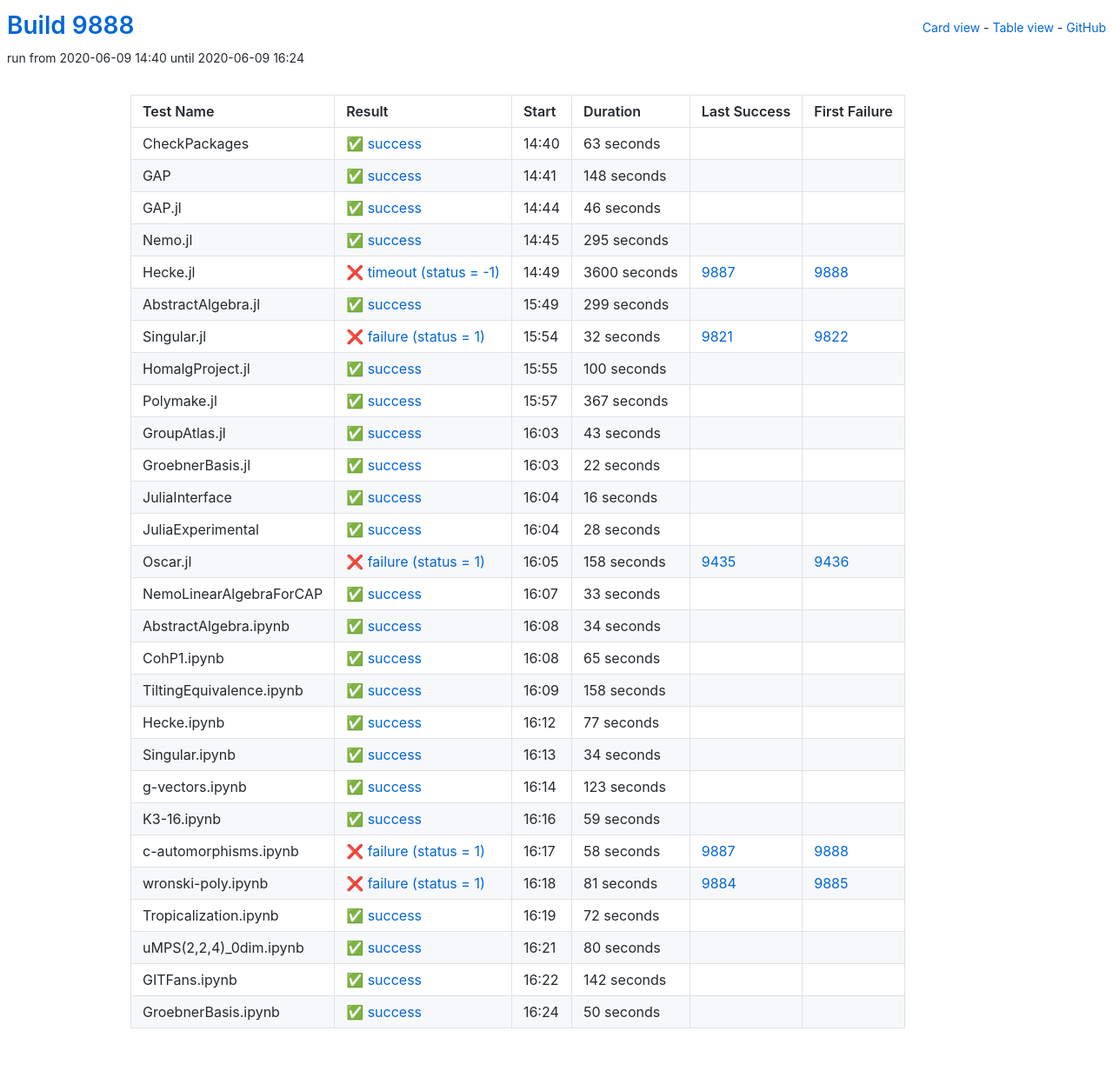
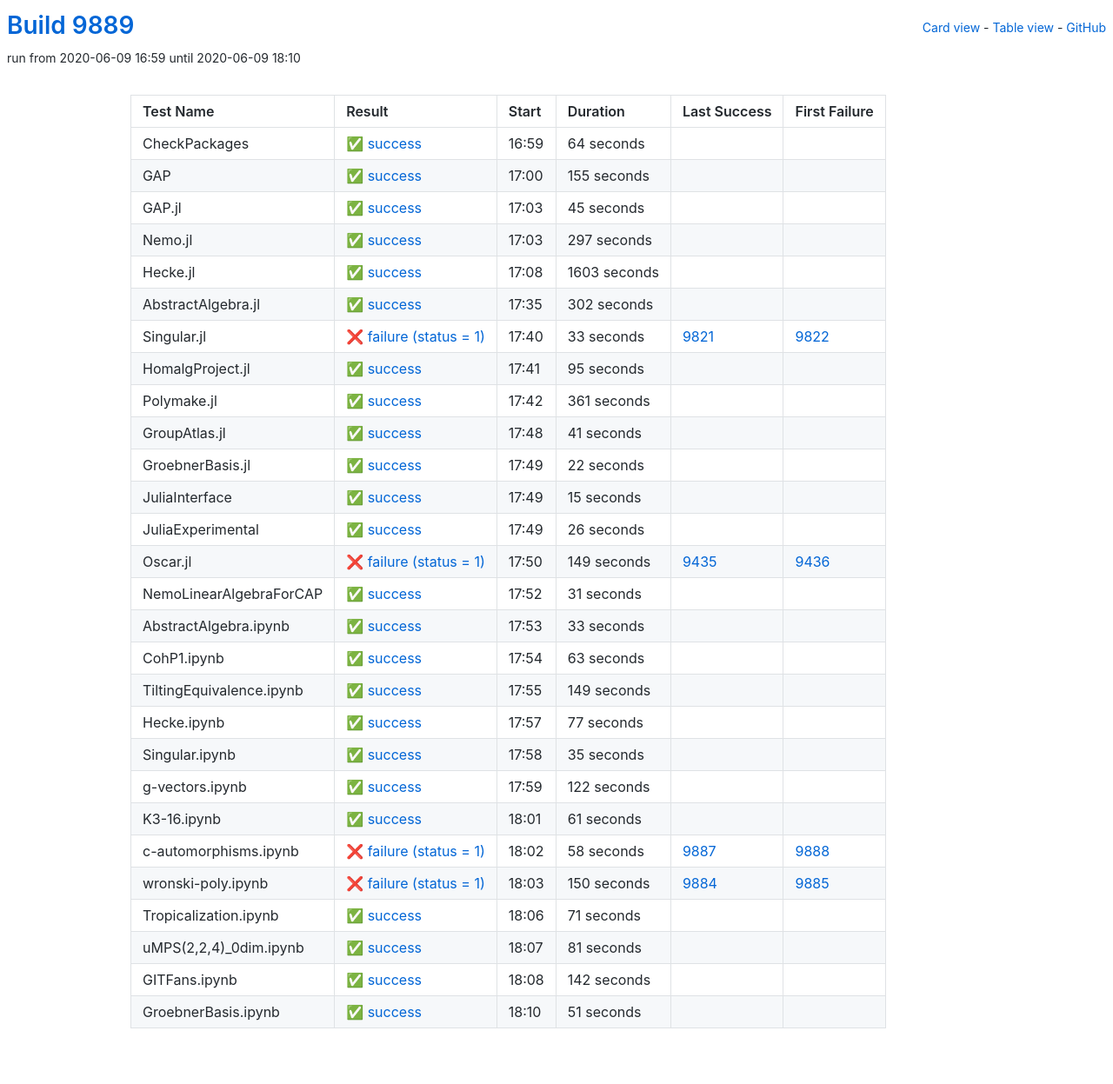
Before and after one commit to oscar-system/oscar-ci-status, a Jekyll site: the page built from table.html, in a window 1280 px wide. Shown: the whole page at 87% size. Built offline with Jekyll 4.4.1, drawn with Linux system fonts in a browser that asks for light colours.

Commit message:
Build 9889

```diff
--- a/_data/ci.yml
+++ b/_data/ci.yml
@@ -1,125 +1,125 @@
-build: 9888
-build_url: https://oscarci.mathematik.uni-kl.de/job/oscar/9888/
+build: 9889
+build_url: https://oscarci.mathematik.uni-kl.de/job/oscar/9889/
 job: oscar
 tests:
-- duration: 63
+- duration: 64
   exitcode: 0
   first_failure: false
   first_failure_url: null
   id: checkpackages
   last_success: false
   last_success_url: null
-  log: https://oscarci.mathematik.uni-kl.de/job/oscar/9888/artifact/logs/build-9888/CheckPackages.log
+  log: https://oscarci.mathematik.uni-kl.de/job/oscar/9889/artifact/logs/build-9889/CheckPackages.log
   name: CheckPackages
-  start: 2020-06-09 14:40
+  start: 2020-06-09 16:59
   status: success
   success: true
-- duration: 148
+- duration: 155
   exitcode: 0
   first_failure: false
   first_failure_url: null
   id: gap
   last_success: false
   last_success_url: null
-  log: https://oscarci.mathematik.uni-kl.de/job/oscar/9888/artifact/logs/build-9888/GAP.log
+  log: https://oscarci.mathematik.uni-kl.de/job/oscar/9889/artifact/logs/build-9889/GAP.log
   name: GAP
-  start: 2020-06-09 14:41
+  start: 2020-06-09 17:00
   status: success
   success: true
-- duration: 46
+- duration: 45
   exitcode: 0
   first_failure: false
   first_failure_url: null
   id: gap-jl
   last_success: false
   last_success_url: null
-  log: https://oscarci.mathematik.uni-kl.de/job/oscar/9888/artifact/logs/build-9888/GAP.jl.log
+  log: https://oscarci.mathematik.uni-kl.de/job/oscar/9889/artifact/logs/build-9889/GAP.jl.log
   name: GAP.jl
-  start: 2020-06-09 14:44
+  start: 2020-06-09 17:03
   status: success
   success: true
-- duration: 295
+- duration: 297
   exitcode: 0
   first_failure: false
   first_failure_url: null
   id: nemo-jl
   last_success: false
   last_success_url: null
-  log: https://oscarci.mathematik.uni-kl.de/job/oscar/9888/artifact/logs/build-9888/Nemo.jl.log
+  log: https://oscarci.mathematik.uni-kl.de/job/oscar/9889/artifact/logs/build-9889/Nemo.jl.log
   name: Nemo.jl
-  start: 2020-06-09 14:45
+  start: 2020-06-09 17:03
   status: success
   success: true
-- duration: 3600
-  exitcode: -1
-  first_failure: 9888
-  first_failure_url: https://oscarci.mathematik.uni-kl.de/job/oscar/9888/
+- duration: 1603
+  exitcode: 0
+  first_failure: false
+  first_failure_url: null
   id: hecke-jl
-  last_success: 9887
-  last_success_url: https://oscarci.mathematik.uni-kl.de/job/oscar/9887/
-  log: https://oscarci.mathematik.uni-kl.de/job/oscar/9888/artifact/logs/build-9888/Hecke.jl.log
+  last_success: false
+  last_success_url: null
+  log: https://oscarci.mathematik.uni-kl.de/job/oscar/9889/artifact/logs/build-9889/Hecke.jl.log
   name: Hecke.jl
-  start: 2020-06-09 14:49
-  status: timeout
-  success: false
-- duration: 299
+  start: 2020-06-09 17:08
+  status: success
+  success: true
+- duration: 302
   exitcode: 0
   first_failure: false
   first_failure_url: null
   id: abstractalgebra-jl
   last_success: false
   last_success_url: null
-  log: https://oscarci.mathematik.uni-kl.de/job/oscar/9888/artifact/logs/build-9888/AbstractAlgebra.jl.log
+  log: https://oscarci.mathematik.uni-kl.de/job/oscar/9889/artifact/logs/build-9889/AbstractAlgebra.jl.log
   name: AbstractAlgebra.jl
-  start: 2020-06-09 15:49
+  start: 2020-06-09 17:35
   status: success
   success: true
-- duration: 32
+- duration: 33
   exitcode: 1
   first_failure: 9822
   first_failure_url: https://oscarci.mathematik.uni-kl.de/job/oscar/9822/
   id: singular-jl
   last_success: 9821
   last_success_url: https://oscarci.mathematik.uni-kl.de/job/oscar/9821/
-  log: https://oscarci.mathematik.uni-kl.de/job/oscar/9888/artifact/logs/build-9888/Singular.jl.log
+  log: https://oscarci.mathematik.uni-kl.de/job/oscar/9889/artifact/logs/build-9889/Singular.jl.log
   name: Singular.jl
-  start: 2020-06-09 15:54
+  start: 2020-06-09 17:40
   status: failure
   success: false
-- duration: 100
+- duration: 95
   exitcode: 0
   first_failure: false
   first_failure_url: null
   id: homalgproject-jl
   last_success: false
   last_success_url: null
-  log: https://oscarci.mathematik.uni-kl.de/job/oscar/9888/artifact/logs/build-9888/HomalgProject.jl.log
+  log: https://oscarci.mathematik.uni-kl.de/job/oscar/9889/artifact/logs/build-9889/HomalgProject.jl.log
   name: HomalgProject.jl
-  start: 2020-06-09 15:55
+  start: 2020-06-09 17:41
   status: success
   success: true
-- duration: 367
+- duration: 361
   exitcode: 0
   first_failure: false
   first_failure_url: null
   id: polymake-jl
   last_success: false
   last_success_url: null
-  log: https://oscarci.mathematik.uni-kl.de/job/oscar/9888/artifact/logs/build-9888/Polymake.jl.log
+  log: https://oscarci.mathematik.uni-kl.de/job/oscar/9889/artifact/logs/build-9889/Polymake.jl.log
   name: Polymake.jl
-  start: 2020-06-09 15:57
+  start: 2020-06-09 17:42
   status: success
   success: true
-- duration: 43
+- duration: 41
   exitcode: 0
   first_failure: false
   first_failure_url: null
   id: groupatlas-jl
   last_success: false
   last_success_url: null
-  log: https://oscarci.mathematik.uni-kl.de/job/oscar/9888/artifact/logs/build-9888/GroupAtlas.jl.log
+  log: https://oscarci.mathematik.uni-kl.de/job/oscar/9889/artifact/logs/build-9889/GroupAtlas.jl.log
   name: GroupAtlas.jl
-  start: 2020-06-09 16:03
+  start: 2020-06-09 17:48
   status: success
   success: true
 - duration: 22
@@ -129,93 +129,93 @@ tests:
   id: groebnerbasis-jl
   last_success: false
   last_success_url: null
-  log: https://oscarci.mathematik.uni-kl.de/job/oscar/9888/artifact/logs/build-9888/GroebnerBasis.jl.log
+  log: https://oscarci.mathematik.uni-kl.de/job/oscar/9889/artifact/logs/build-9889/GroebnerBasis.jl.log
   name: GroebnerBasis.jl
-  start: 2020-06-09 16:03
+  start: 2020-06-09 17:49
   status: success
   success: true
-- duration: 16
+- duration: 15
   exitcode: 0
   first_failure: false
   first_failure_url: null
   id: juliainterface
   last_success: false
   last_success_url: null
-  log: https://oscarci.mathematik.uni-kl.de/job/oscar/9888/artifact/logs/build-9888/JuliaInterface.log
+  log: https://oscarci.mathematik.uni-kl.de/job/oscar/9889/artifact/logs/build-9889/JuliaInterface.log
   name: JuliaInterface
-  start: 2020-06-09 16:04
+  start: 2020-06-09 17:49
   status: success
   success: true
-- duration: 28
+- duration: 26
   exitcode: 0
   first_failure: false
   first_failure_url: null
   id: juliaexperimental
   last_success: false
   last_success_url: null
-  log: https://oscarci.mathematik.uni-kl.de/job/oscar/9888/artifact/logs/build-9888/JuliaExperimental.log
+  log: https://oscarci.mathematik.uni-kl.de/job/oscar/9889/artifact/logs/build-9889/JuliaExperimental.log
   name: JuliaExperimental
-  start: 2020-06-09 16:04
+  start: 2020-06-09 17:49
   status: success
   success: true
-- duration: 158
+- duration: 149
   exitcode: 1
   first_failure: 9436
   first_failure_url: https://oscarci.mathematik.uni-kl.de/job/oscar/9436/
   id: oscar-jl
   last_success: 9435
   last_success_url: https://oscarci.mathematik.uni-kl.de/job/oscar/9435/
-  log: https://oscarci.mathematik.uni-kl.de/job/oscar/9888/artifact/logs/build-9888/Oscar.jl.log
+  log: https://oscarci.mathematik.uni-kl.de/job/oscar/9889/artifact/logs/build-9889/Oscar.jl.log
   name: Oscar.jl
-  start: 2020-06-09 16:05
+  start: 2020-06-09 17:50
   status: failure
   success: false
-- duration: 33
+- duration: 31
   exitcode: 0
   first_failure: false
   first_failure_url: null
   id: nemolinearalgebraforcap
   last_success: false
   last_success_url: null
-  log: https://oscarci.mathematik.uni-kl.de/job/oscar/9888/artifact/logs/build-9888/NemoLinearAlgebraForCAP.log
+  log: https://oscarci.mathematik.uni-kl.de/job/oscar/9889/artifact/logs/build-9889/NemoLinearAlgebraForCAP.log
   name: NemoLinearAlgebraForCAP
-  start: 2020-06-09 16:07
+  start: 2020-06-09 17:52
   status: success
   success: true
-- duration: 34
+- duration: 33
   exitcode: 0
   first_failure: false
   first_failure_url: null
   id: abstractalgebra-ipynb
   last_success: false
   last_success_url: null
-  log: https://oscarci.mathematik.uni-kl.de/job/oscar/9888/artifact/logs/build-9888/AbstractAlgebra.ipynb.log
+  log: https://oscarci.mathematik.uni-kl.de/job/oscar/9889/artifact/logs/build-9889/AbstractAlgebra.ipynb.log
   name: AbstractAlgebra.ipynb
-  start: 2020-06-09 16:08
+  start: 2020-06-09 17:53
   status: success
   success: true
-- duration: 65
+- duration: 63
   exitcode: 0
   first_failure: false
   first_failure_url: null
   id: cohp1-ipynb
   last_success: false
   last_success_url: null
-  log: https://oscarci.mathematik.uni-kl.de/job/oscar/9888/artifact/logs/build-9888/CohP1.ipynb.log
+  log: https://oscarci.mathematik.uni-kl.de/job/oscar/9889/artifact/logs/build-9889/CohP1.ipynb.log
   name: CohP1.ipynb
-  start: 2020-06-09 16:08
+  start: 2020-06-09 17:54
   status: success
   success: true
-- duration: 158
+- duration: 149
   exitcode: 0
   first_failure: false
   first_failure_url: null
   id: tiltingequivalence-ipynb
   last_success: false
   last_success_url: null
-  log: https://oscarci.mathematik.uni-kl.de/job/oscar/9888/artifact/logs/build-9888/TiltingEquivalence.ipynb.log
+  log: https://oscarci.mathematik.uni-kl.de/job/oscar/9889/artifact/logs/build-9889/TiltingEquivalence.ipynb.log
   name: TiltingEquivalence.ipynb
-  start: 2020-06-09 16:09
+  start: 2020-06-09 17:55
   status: success
   success: true
 - duration: 77
@@ -225,45 +225,45 @@ tests:
   id: hecke-ipynb
   last_success: false
   last_success_url: null
-  log: https://oscarci.mathematik.uni-kl.de/job/oscar/9888/artifact/logs/build-9888/Hecke.ipynb.log
+  log: https://oscarci.mathematik.uni-kl.de/job/oscar/9889/artifact/logs/build-9889/Hecke.ipynb.log
   name: Hecke.ipynb
-  start: 2020-06-09 16:12
+  start: 2020-06-09 17:57
   status: success
   success: true
-- duration: 34
+- duration: 35
   exitcode: 0
   first_failure: false
   first_failure_url: null
   id: singular-ipynb
   last_success: false
   last_success_url: null
-  log: https://oscarci.mathematik.uni-kl.de/job/oscar/9888/artifact/logs/build-9888/Singular.ipynb.log
+  log: https://oscarci.mathematik.uni-kl.de/job/oscar/9889/artifact/logs/build-9889/Singular.ipynb.log
   name: Singular.ipynb
-  start: 2020-06-09 16:13
+  start: 2020-06-09 17:58
   status: success
   success: true
-- duration: 123
+- duration: 122
   exitcode: 0
   first_failure: false
   first_failure_url: null
   id: g-vectors-ipynb
   last_success: false
   last_success_url: null
-  log: https://oscarci.mathematik.uni-kl.de/job/oscar/9888/artifact/logs/build-9888/g-vectors.ipynb.log
+  log: https://oscarci.mathematik.uni-kl.de/job/oscar/9889/artifact/logs/build-9889/g-vectors.ipynb.log
   name: g-vectors.ipynb
-  start: 2020-06-09 16:14
+  start: 2020-06-09 17:59
   status: success
   success: true
-- duration: 59
+- duration: 61
   exitcode: 0
   first_failure: false
   first_failure_url: null
   id: k3-16-ipynb
   last_success: false
   last_success_url: null
-  log: https://oscarci.mathematik.uni-kl.de/job/oscar/9888/artifact/logs/build-9888/K3-16.ipynb.log
+  log: https://oscarci.mathematik.uni-kl.de/job/oscar/9889/artifact/logs/build-9889/K3-16.ipynb.log
   name: K3-16.ipynb
-  start: 2020-06-09 16:16
+  start: 2020-06-09 18:01
   status: success
   success: true
 - duration: 58
@@ -273,45 +273,45 @@ tests:
   id: c-automorphisms-ipynb
   last_success: 9887
   last_success_url: https://oscarci.mathematik.uni-kl.de/job/oscar/9887/
-  log: https://oscarci.mathematik.uni-kl.de/job/oscar/9888/artifact/logs/build-9888/c-automorphisms.ipynb.log
+  log: https://oscarci.mathematik.uni-kl.de/job/oscar/9889/artifact/logs/build-9889/c-automorphisms.ipynb.log
   name: c-automorphisms.ipynb
-  start: 2020-06-09 16:17
+  start: 2020-06-09 18:02
   status: failure
   success: false
-- duration: 81
+- duration: 150
   exitcode: 1
   first_failure: 9885
   first_failure_url: https://oscarci.mathematik.uni-kl.de/job/oscar/9885/
   id: wronski-poly-ipynb
   last_success: 9884
   last_success_url: https://oscarci.mathematik.uni-kl.de/job/oscar/9884/
-  log: https://oscarci.mathematik.uni-kl.de/job/oscar/9888/artifact/logs/build-9888/wronski-poly.ipynb.log
+  log: https://oscarci.mathematik.uni-kl.de/job/oscar/9889/artifact/logs/build-9889/wronski-poly.ipynb.log
   name: wronski-poly.ipynb
-  start: 2020-06-09 16:18
+  start: 2020-06-09 18:03
   status: failure
   success: false
-- duration: 72
+- duration: 71
   exitcode: 0
   first_failure: false
   first_failure_url: null
   id: tropicalization-ipynb
   last_success: false
   last_success_url: null
-  log: https://oscarci.mathematik.uni-kl.de/job/oscar/9888/artifact/logs/build-9888/Tropicalization.ipynb.log
+  log: https://oscarci.mathematik.uni-kl.de/job/oscar/9889/artifact/logs/build-9889/Tropicalization.ipynb.log
   name: Tropicalization.ipynb
-  start: 2020-06-09 16:19
+  start: 2020-06-09 18:06
   status: success
   success: true
-- duration: 80
+- duration: 81
   exitcode: 0
   first_failure: false
   first_failure_url: null
   id: umps-2-2-4-0dim-ipynb
   last_success: false
   last_success_url: null
-  log: https://oscarci.mathematik.uni-kl.de/job/oscar/9888/artifact/logs/build-9888/uMPS-2-2-4-_0dim.ipynb.log
+  log: https://oscarci.mathematik.uni-kl.de/job/oscar/9889/artifact/logs/build-9889/uMPS-2-2-4-_0dim.ipynb.log
   name: uMPS(2,2,4)_0dim.ipynb
-  start: 2020-06-09 16:21
+  start: 2020-06-09 18:07
   status: success
   success: true
 - duration: 142
@@ -321,20 +321,20 @@ tests:
   id: gitfans-ipynb
   last_success: false
   last_success_url: null
-  log: https://oscarci.mathematik.uni-kl.de/job/oscar/9888/artifact/logs/build-9888/GITFans.ipynb.log
+  log: https://oscarci.mathematik.uni-kl.de/job/oscar/9889/artifact/logs/build-9889/GITFans.ipynb.log
   name: GITFans.ipynb
-  start: 2020-06-09 16:22
+  start: 2020-06-09 18:08
   status: success
   success: true
-- duration: 50
+- duration: 51
   exitcode: 0
   first_failure: false
   first_failure_url: null
   id: groebnerbasis-ipynb
   last_success: false
   last_success_url: null
-  log: https://oscarci.mathematik.uni-kl.de/job/oscar/9888/artifact/logs/build-9888/GroebnerBasis.ipynb.log
+  log: https://oscarci.mathematik.uni-kl.de/job/oscar/9889/artifact/logs/build-9889/GroebnerBasis.ipynb.log
   name: GroebnerBasis.ipynb
-  start: 2020-06-09 16:24
+  start: 2020-06-09 18:10
   status: success
   success: true
```
Also changed, not shown: README.md.
